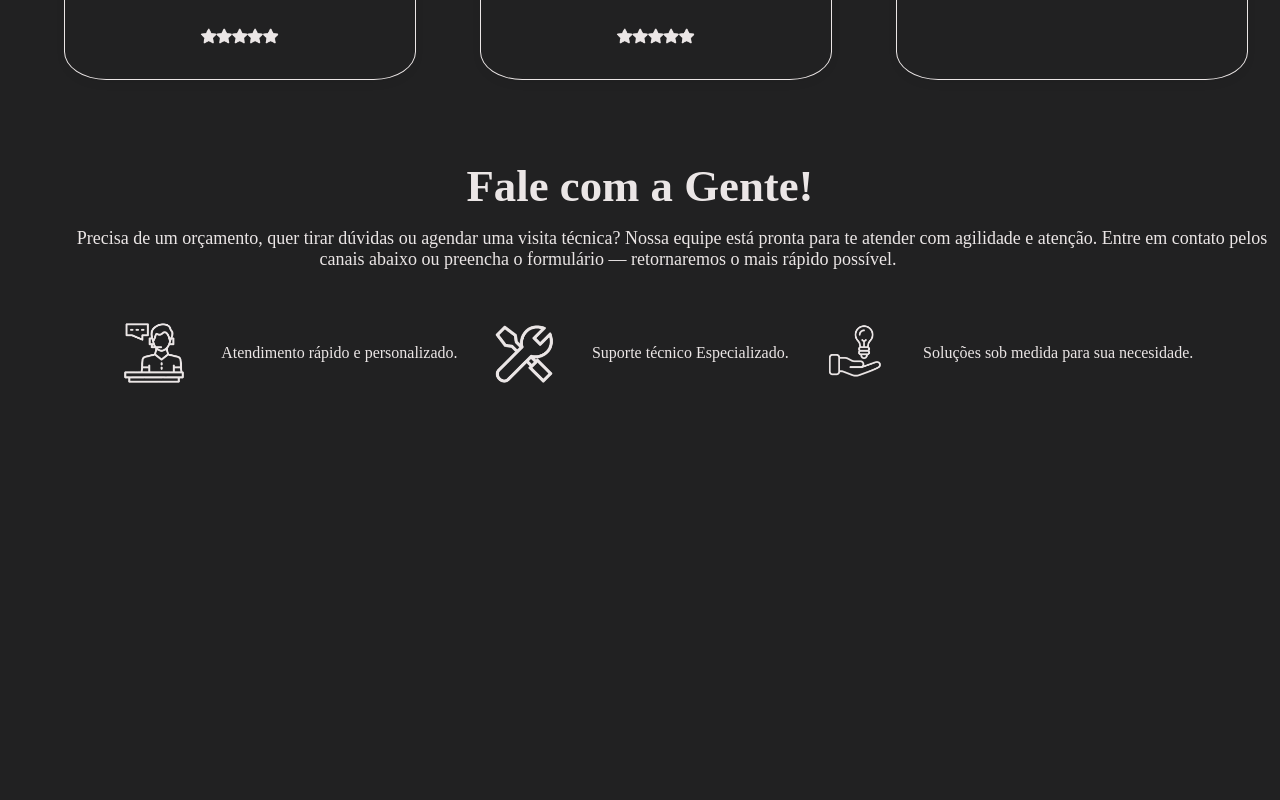
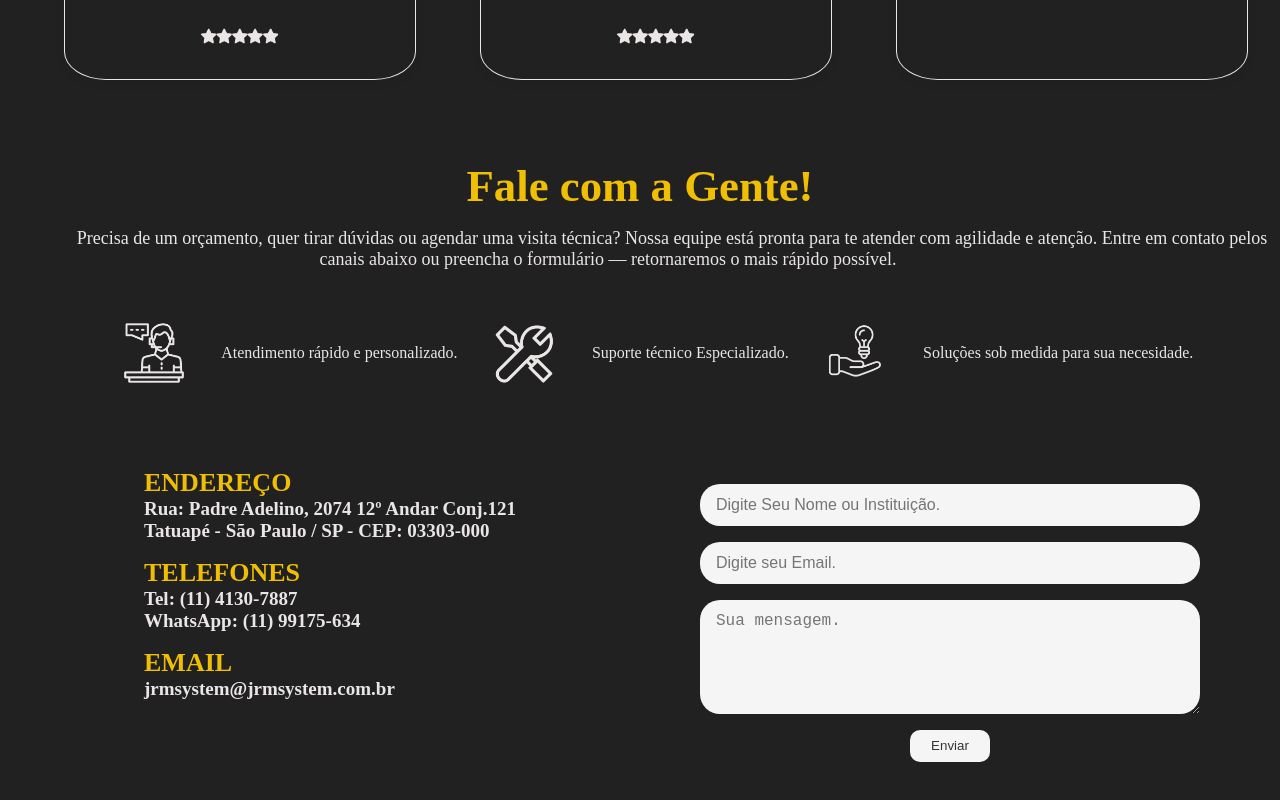
Before and after one commit to ultrapistol/JRM, a React (Vite) app: page / in a window 1280 px wide. Shown: the part 2459-3259 px from the top of the page. Before the commit the page ends 2895 px from the top, so only its background shows below. Built offline with nearby package versions, Linux system fonts and the light colour scheme.

Commit message:
Aprimoramento tela Contato

```diff
--- a/src/components/Contato/contato.css
+++ b/src/components/Contato/contato.css
@@ -1,11 +1,20 @@
 .contato{
     align-items: center;
     text-align: center;
+}
+.ContatoContainer {
+  display: flex;
+  justify-content: space-between;
+  align-items: flex-start;
+  padding: 2rem 4rem;
+  gap: 4rem;
+  flex-wrap: wrap;
 }
 
 .ContatoTitle{
     font-size: 2.8rem;
     margin-bottom: 1rem;
+    color: #F0BF03;
 }
 
 .ContatoSubtitle{
@@ -41,3 +50,54 @@
     display: flex;
     flex-direction: column;
 }
+
+.ContatoInfo{
+    text-align: left;
+    padding-left: 40px;
+    padding-bottom: 1rem;
+    font-size: 19px;
+    flex: 1;
+}
+
+.ContatoInfoTitle{
+    padding-left: 40px;
+    color: #F0BF03;
+    font-size: 26px;
+
+}
+.ContactForm{
+    margin: 1rem;
+    display: flex;
+    width: fit-content;
+    flex-direction: column;
+    flex: 1;
+    max-width: 500px;
+    width: 100%;
+
+}
+
+.name, .email, .msg{
+    border-radius: 20px;
+    background-color: #f5f5f5;
+    padding: 0.75rem 1rem;
+    margin-bottom: 1rem;
+    font-size: 1rem;
+    border: none;
+    outline: none;
+    width: 100%;
+    box-sizing: border-box;
+}
+.SubmitBtn{
+    color: #333;
+    background-color: #f5f5f5;
+    height: 2rem;
+    width: 5rem;
+    align-self: center;
+    border: none;
+    border-radius: 10px;
+    cursor: pointer;
+}
+
+.SubmitBtn:hover{
+    background-color: #F0BF03;
+}
--- a/src/components/Contato/contato.jsx
+++ b/src/components/Contato/contato.jsx
@@ -30,7 +30,40 @@ const Contato = () => {
 
         </div>
 
-        <div className="ContatoInfo">
+
+        <div className="ContatoContainer">
+
+            <div className="ContatoInfo">
+
+                <div className="ContatoSubdivision">
+                    <h1 className="ContatoInfoTitle">ENDEREÇO</h1>
+                    <h2 className="ContatoInfo">Rua: Padre Adelino, 2074 12º Andar Conj.121 <br />
+                    Tatuapé - São Paulo / SP - CEP: 03303-000
+                    </h2>
+                </div>
+
+                <div className="ContatoSubdivision">
+                    <h1 className="ContatoInfoTitle">TELEFONES</h1>
+                    <h2 className="ContatoInfo">Tel: (11) 4130-7887 <br /> WhatsApp: (11) 99175-634
+                    </h2>
+                </div>
+
+                <div className="ContatoSubdivision">
+                    <h1 className="ContatoInfoTitle">EMAIL</h1>
+                    <h2 className="ContatoInfo"> jrmsystem@jrmsystem.com.br</h2>
+                </div>
+
+            </div>
+
+            <form className="ContactForm">
+                <input type="text" className="name" placeholder='Digite Seu Nome ou Instituição.'/>
+                <input type="email" className="email" placeholder='Digite seu Email.'/>
+                <textarea className='msg' name="message" rows={5} placeholder='Sua mensagem.'></textarea>
+                <button type='submit' value='Send' className="SubmitBtn">Enviar</button>
+                {/* <img src={} alt="" className="link" /> */}
+                {/* <img src={} alt="" className="link" />
+                <img src={} alt="" className="link" /> */}
+            </form>
 
         </div>
 
```
